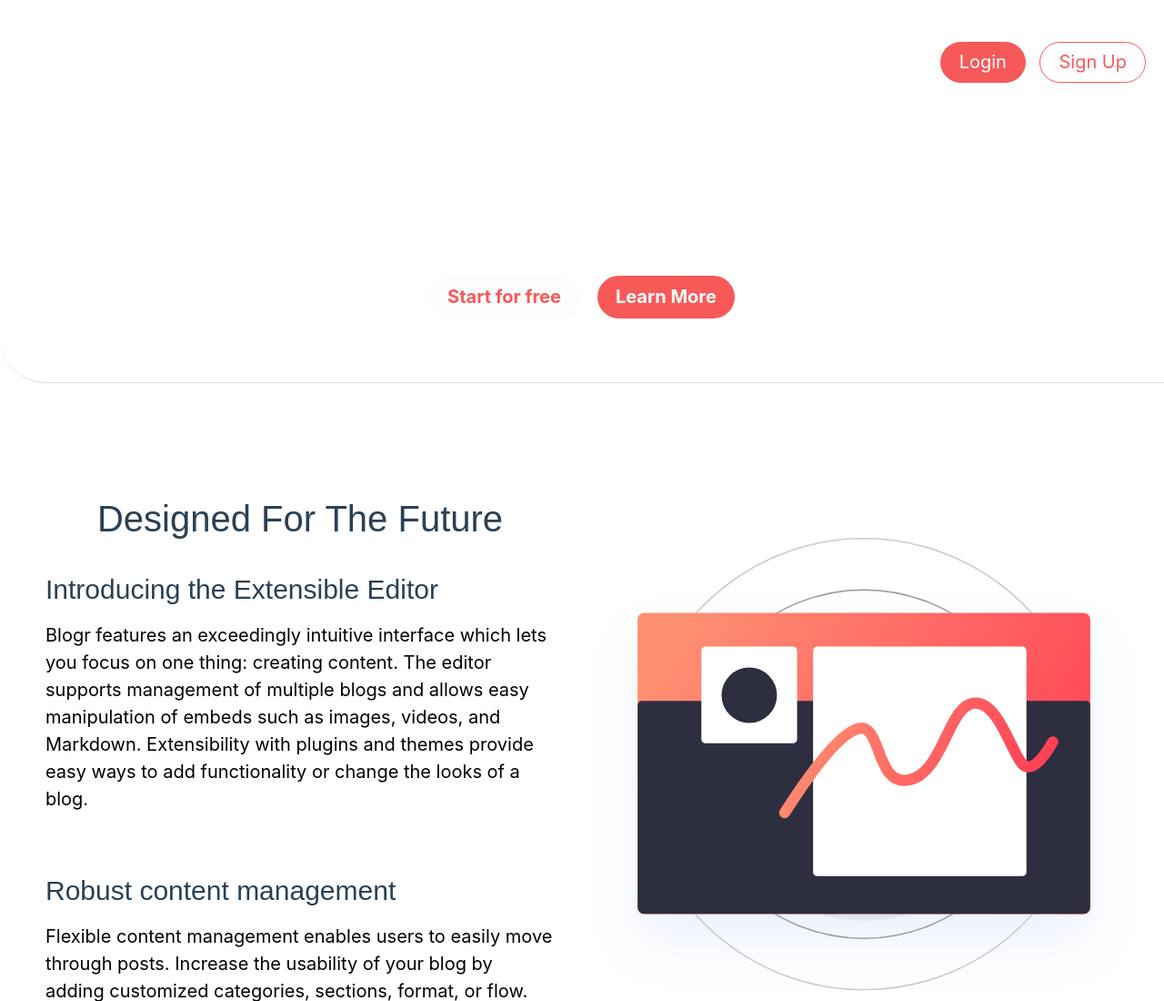
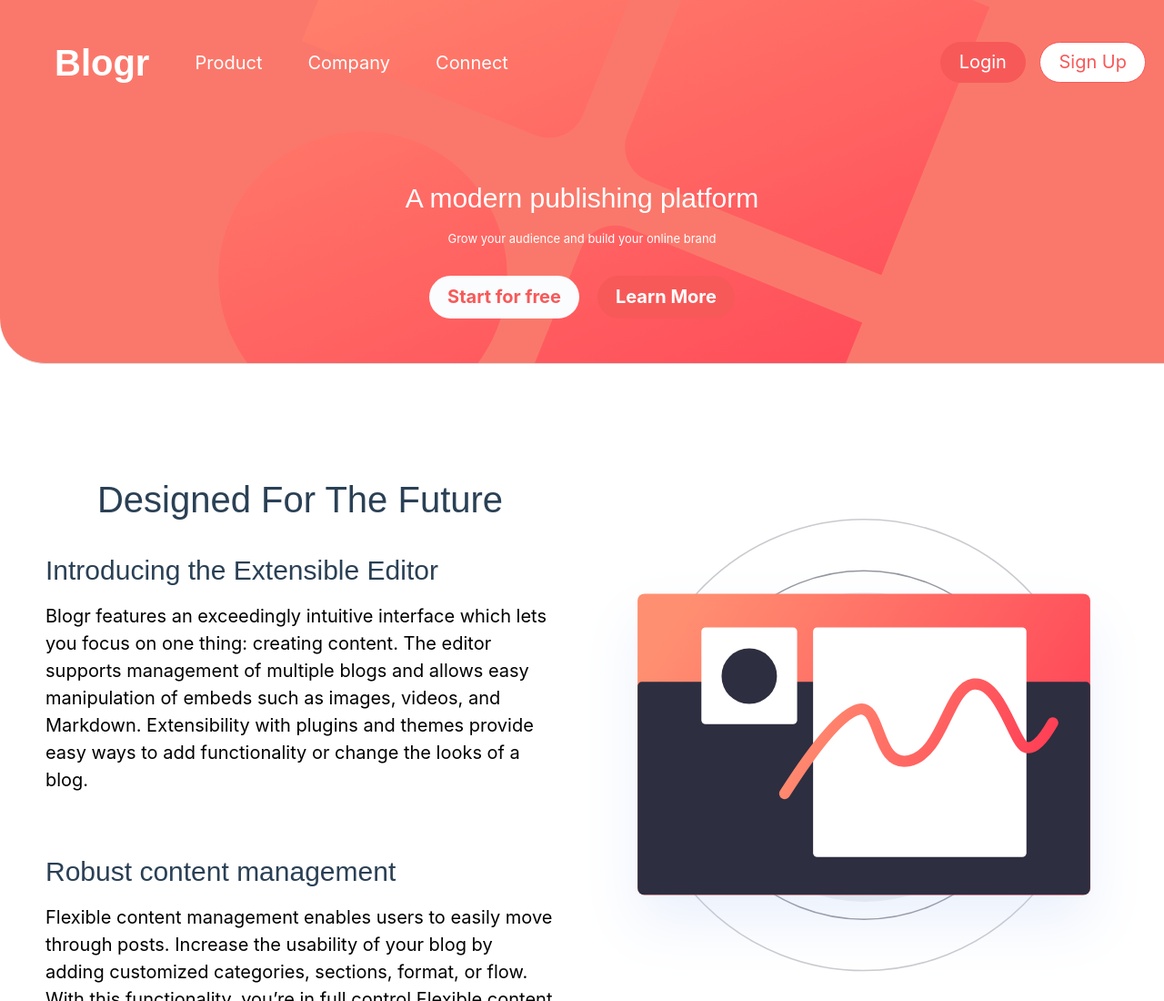
Before and after one commit to Yordinaa/blogger-front, a plain HTML site: page index.html in a window 1280 px wide. Shown: the top 1100 px of the page at 91% size. Drawn offline with Linux system fonts and the light colour scheme; files whose address does not match are found by name.

Commit message:
Update index.html

```diff
--- a/index.html
+++ b/index.html
@@ -10,7 +10,7 @@
     <title>blogr</title>
 </head>
 <body>
-    <header>
+    <header class="header-background">
         <nav>
             <!-- <div class="hero-background">
                 <img src="images/bg-pattern-intro-desktop.svg" alt="">
```
